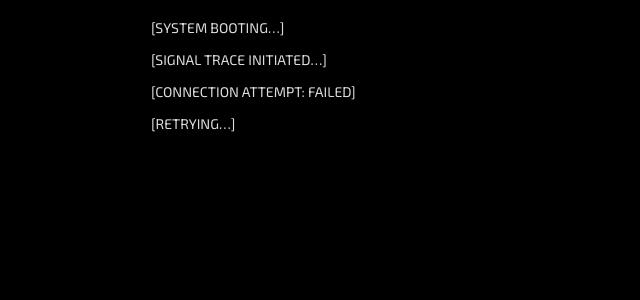
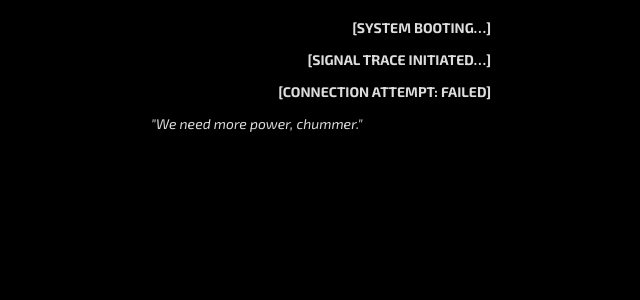
Before and after one commit to BroBuddy/shadowrun-neonhollow, a React (Vite) app: page / in a window 1280 px wide. Shown: the top 300 px of the page, without its empty margins (319-959 px from the left). Built offline with nearby package versions, Linux system fonts and the light colour scheme; no server answers.

Commit message:
simpler start page III

```diff
--- a/src/pages/Welcome.tsx
+++ b/src/pages/Welcome.tsx
@@ -1,56 +1,74 @@
 import { Link } from 'react-router-dom'
 import FadeIn from '@/components/FadeIn'
+
+type Text = {
+    text: string
+    delay: number
+    italic?: boolean
+    link?: string
+}
+
+const fadeTextData: Text[] = [
+    { text: '[SYSTEM BOOTING…]', delay: 0 },
+    { text: '[SIGNAL TRACE INITIATED…]', delay: 1500 },
+    { text: '[CONNECTION ATTEMPT: FAILED]', delay: 3000 },
+    { text: '"We need more power, chummer."', delay: 4500, italic: true },
+    { text: '[RETRYING…]', delay: 6500 },
+    { text: '"Here we go. Welcome to NeonHollow."', delay: 8000, italic: true },
+    {
+        text: '"You are inside a controlled simulation. A test—crafted by rogue deckers and ex-corp AIs. Every sight, every sound, every action—engineered to measure your limits."',
+        delay: 10000,
+        italic: true,
+    },
+    {
+        text: '"The megacorp thinks it owns you. The simulation says otherwise. Prove you belong. Survive the trials. Make your mark."',
+        delay: 13000,
+        italic: true,
+    },
+    {
+        text: '"NeonHollow waits. Step in. Rewrite the script."',
+        delay: 16000,
+        italic: true,
+    },
+    { text: '[SYSTEM SYNC COMPLETE]', delay: 17500 },
+    { text: '[BEGIN SIMULATION]', delay: 19000, link: '/rules' },
+]
 
 function Welcome() {
     return (
         <div className="px-5">
-            <FadeIn>
-                <p>[SYSTEM BOOTING…]</p>
-            </FadeIn>
-            <FadeIn delay={1500}>
-                <p>[SIGNAL TRACE INITIATED…]</p>
-            </FadeIn>
-            <FadeIn delay={3000}>
-                <p>[CONNECTION ATTEMPT: FAILED]</p>
-            </FadeIn>
-            <FadeIn delay={4500}>
-                <p>[RETRYING…]</p>
-            </FadeIn>
-            <FadeIn delay={6000}>
-                <p>
-                    <em>
-                        "You are inside a controlled simulation. A test—crafted
-                        by rogue deckers and ex-corp AIs. Every sight, every
-                        sound, every action—engineered to measure your limits."
-                    </em>
-                </p>
-            </FadeIn>
-            <FadeIn delay={8500}>
-                <p>
-                    <em>
-                        "The megacorp watches. It controls. It hunts. The same
-                        way it does beyond this simulation. Every district,
-                        every choice—monitored."
-                    </em>
-                </p>
-            </FadeIn>
-            <FadeIn delay={11000}>
-                <p>
-                    <em>
-                        "Your mission is simple: break their grip. Take jobs.
-                        Gain influence. Uncover secrets. Burn their hold on this
-                        world. Win the trial… and wake up."
-                    </em>
-                </p>
-            </FadeIn>
-            <FadeIn delay={13500}>
-                <p>
-                    Start here &#8594;
-                    <Link to="/rules" className="ml-1">
-                        Rules
-                    </Link>
-                </p>
-            </FadeIn>
+            {fadeTextData.map(
+                ({ text, delay, italic, link }, index: number) => (
+                    <FadeIn key={index} delay={delay}>
+                        <p>
+                            {link ? (
+                                <Link
+                                    to={link}
+                                    style={{
+                                        color: '#09eae1',
+                                        textDecoration: 'none',
+                                        textAlign: 'right',
+                                        display: 'block',
+                                    }}
+                                >
+                                    {text}
+                                </Link>
+                            ) : italic ? (
+                                <em>{text}</em>
+                            ) : (
+                                <strong
+                                    style={{
+                                        textAlign: 'right',
+                                        display: 'block',
+                                    }}
+                                >
+                                    {text}
+                                </strong>
+                            )}
+                        </p>
+                    </FadeIn>
+                )
+            )}
         </div>
     )
 }
```
